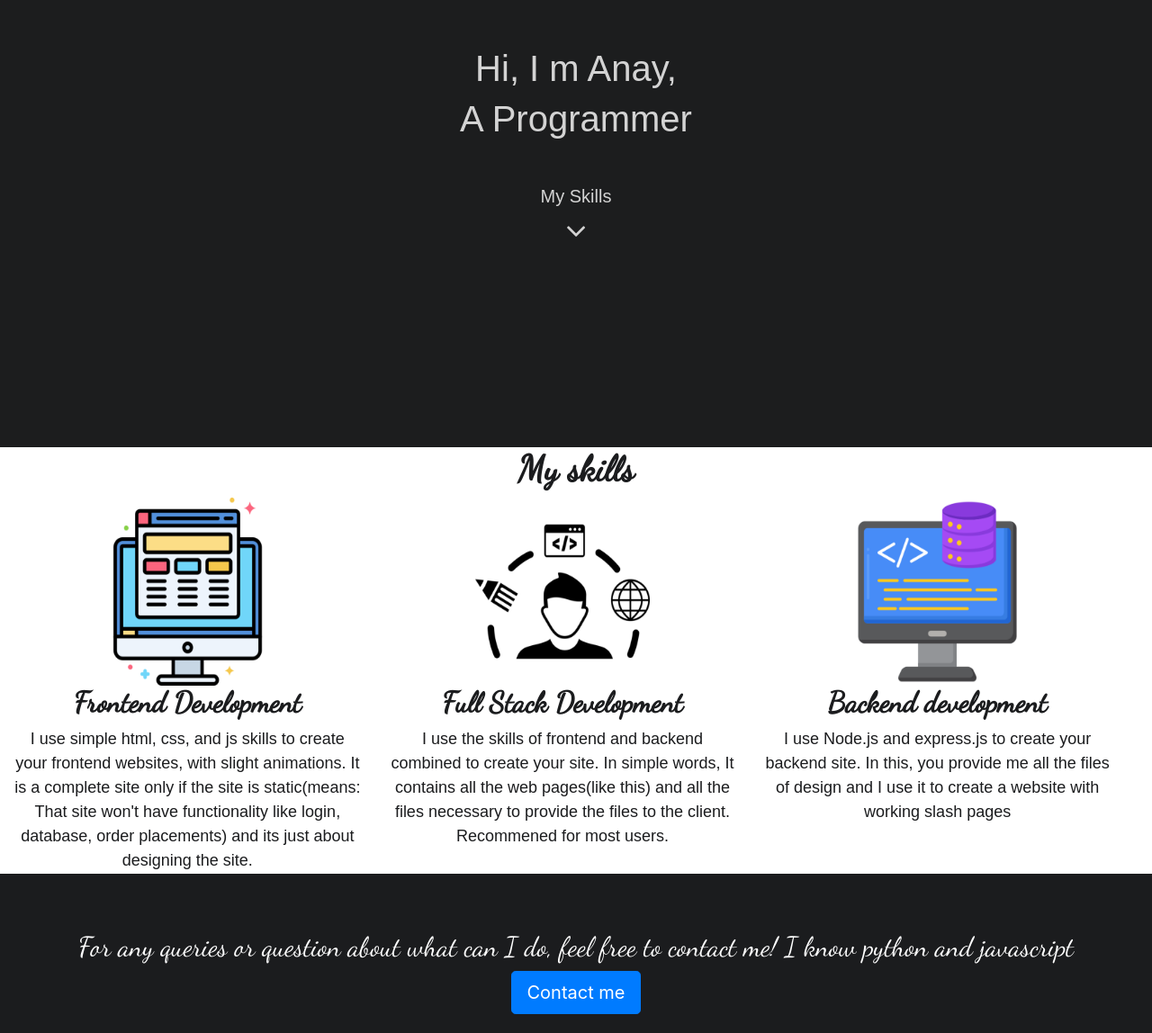
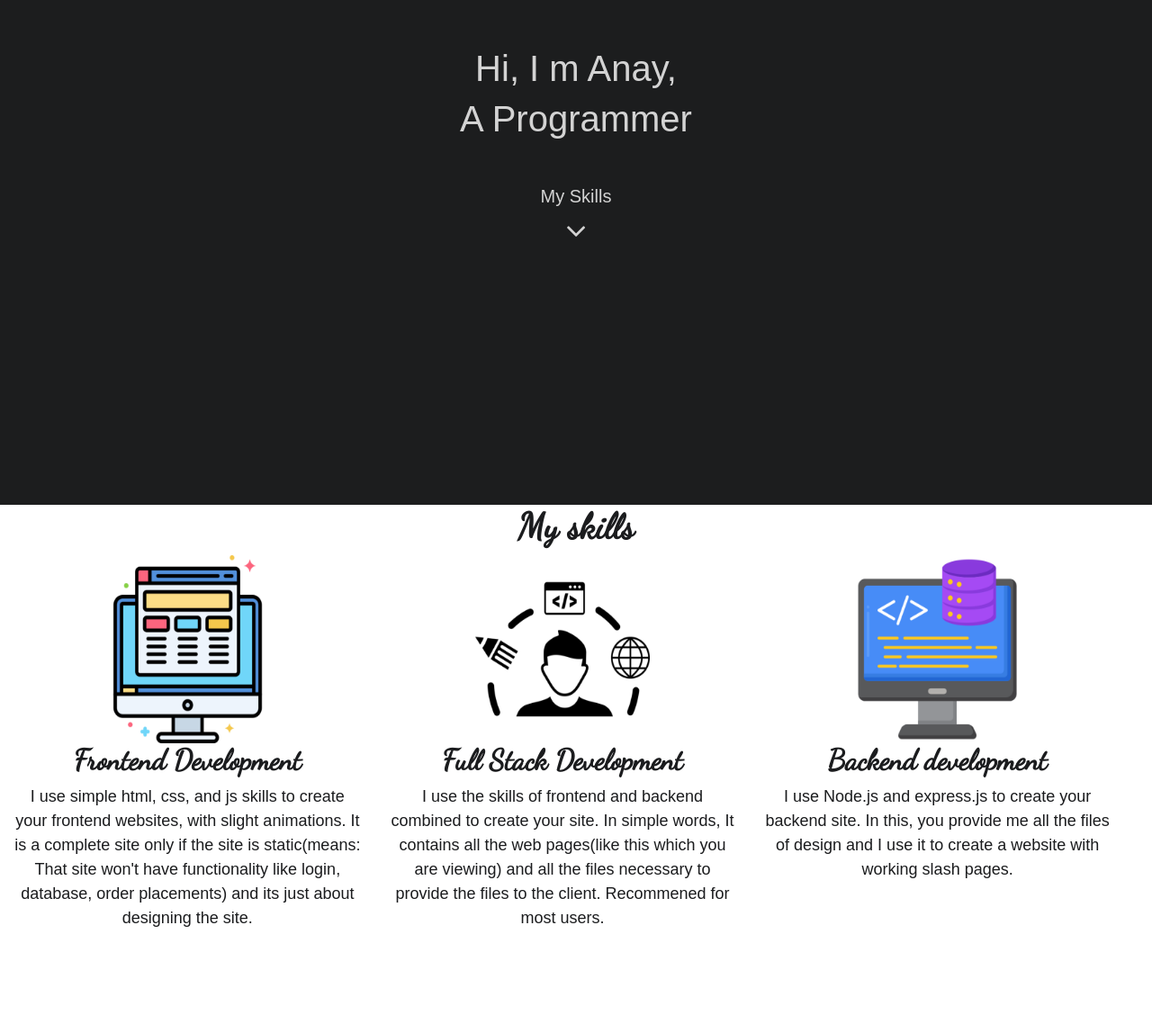
Before and after one commit to Anay028/portfolio, a plain HTML site: page index.html in a window 1280 px wide. Shown: the part 140-1288 px from the top of the page at 90% size. Drawn offline with nearby package versions, Linux system fonts and the light colour scheme; a web font is replaced by a local one.

Commit message:
Improved design UX for mobile

```diff
--- a/css/index.css
+++ b/css/index.css
@@ -12,8 +12,14 @@ html {
     font-size: 175%;
     color: #d3d3d3;
     text-align: center;
-    padding-bottom: 15%;
+    padding-bottom: 20%;
     font-family: "Solitreo", sans-serif;
+}
+
+@media only screen and (max-width: 950px){
+  #introduction {
+    padding-bottom: 50%;
+  }
 }
 
 
@@ -48,6 +54,11 @@ html {
     font-size: 190%;
     font-family: "Dancing Script", sans-serif;
     color: white;
+}
+
+
+.col {
+  padding-bottom: 10%;
 }
 
 
--- a/index.html
+++ b/index.html
@@ -20,18 +20,18 @@
             <h1 style="visibility: hidden;" class="typeWriter2">a</h1>
         </strong>
         <br>
-        <div style="visibility: hidden; display: inline;"class="viewSkills">
+    <div style="visibility: hidden; display: inline;"class="viewSkills">
             <h5>My Skills</h5>
             <a class="skillsArrow" href="#skills"><i class="fa fa-angle-down" style="font-size:36px; color: #d3d3d3"></i></a>
-        </div>
     </div>
+  </div>
     <br>
     <div id="skills">
         <h1>My skills</h1>
         <div id="container">
             <div class="row col-lg justify-content-around">
                 <!-- <div> -->
-                    <div class="col text-center col-md-4 col-lg-4 col-sm-12">
+                    <div class="col text-center col-md-4 col-lg-4 col-sm-12 col-xs-12">
                         <img height="50%" width="50% " src="./images/frontend.png" alt="frontend img">
                         <h2>Frontend Development</h1>
                         <p>I use simple html, css, and js skills to create your frontend websites, with slight animations. It is a complete site only if the site is static(means: That site won't have functionality like login, database, order placements) and its just about designing the site.</p>
@@ -39,12 +39,12 @@
                     <div class="col text-center col-md-4 col-lg-4 col-sm-12 col-xs-12">
                         <img height="50%" width="50%" src="./images/full-stack-developer-icon.png" alt="fullstack img">
                         <h2>Full Stack Development</h2>
-                        <p>I use the skills of frontend and backend combined to create your site. In simple words, It contains all the web pages(like this) and all the files necessary to provide the files to the client. Recommened for most users.</p>
+                        <p>I use the skills of frontend and backend combined to create your site. In simple words, It contains all the web pages(like this which you are viewing) and all the files necessary to provide the files to the client. Recommened for most users.</p>
                     </div>
-                    <div class="col text-center col-md-4 col-lg-4 col-sm-12">
+                    <div class="col text-center col-md-4 col-lg-4 col-sm-12 col-xs-12">
                         <img height="50%" width="50%" src="./images/backend.png" alt="backend img">
                         <h2>Backend development</h2>
-                        <p>I use Node.js and express.js to create your backend site. In this, you provide me all the files of design and I use it to create a website with working slash pages</p>
+                        <p>I use Node.js and express.js to create your backend site. In this, you provide me all the files of design and I use it to create a website with working slash pages.</p>
                     </div>
                 <!-- </div> -->
             </div>
--- a/js/index.js
+++ b/js/index.js
@@ -20,7 +20,7 @@ $(elementName).text('')
 $(elementName).css("visibility", 'visible')
 setTimeout(() => $('.viewSkills').css('visibility', 'visible'), 50 * txt.length)
 typeWriter()
-} , 150 * txt.length)
+} , 150 * txt.length + 100)
 
 function openEmail(){
   window.location = "mailto:smog_snag.0s@icloud.com"
```
